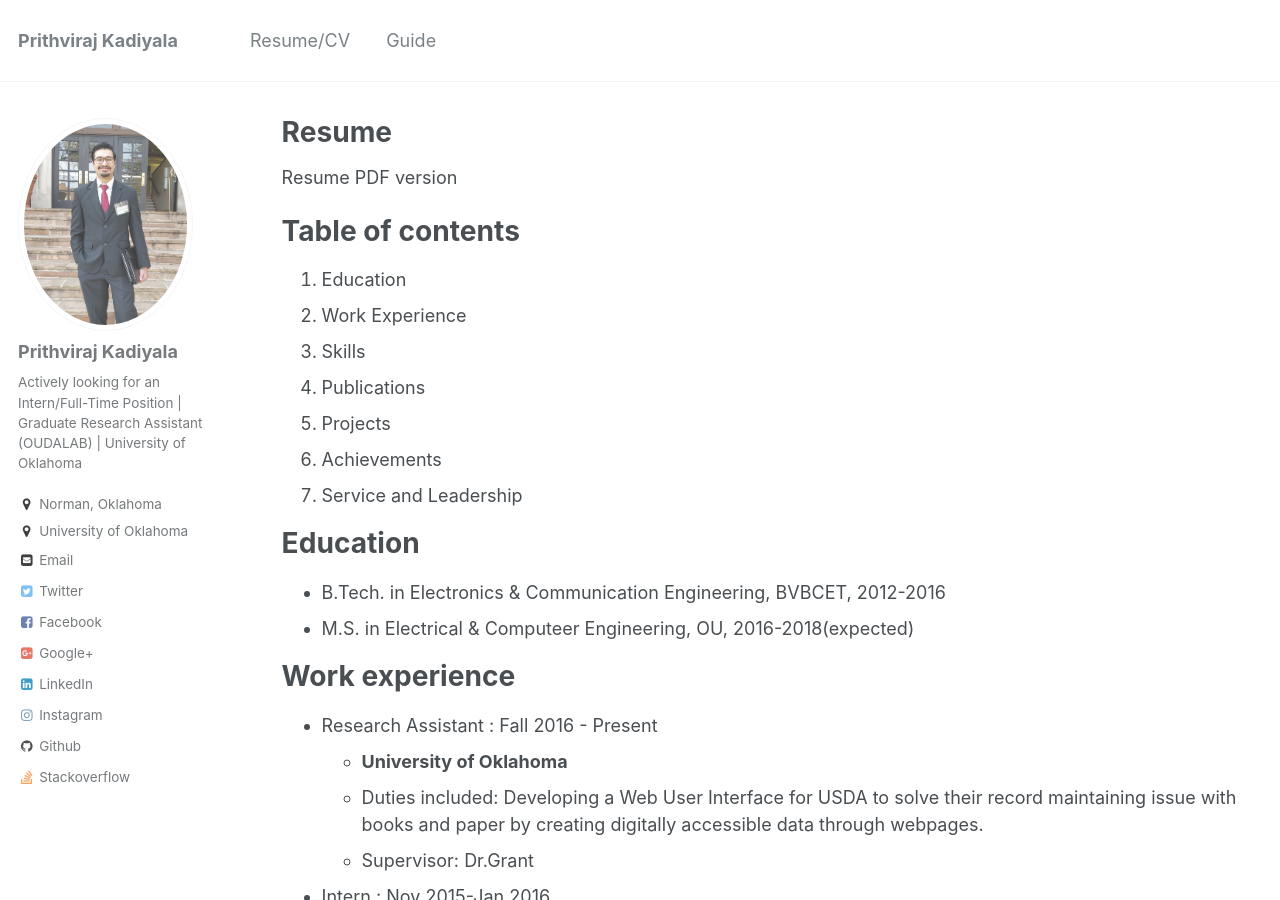
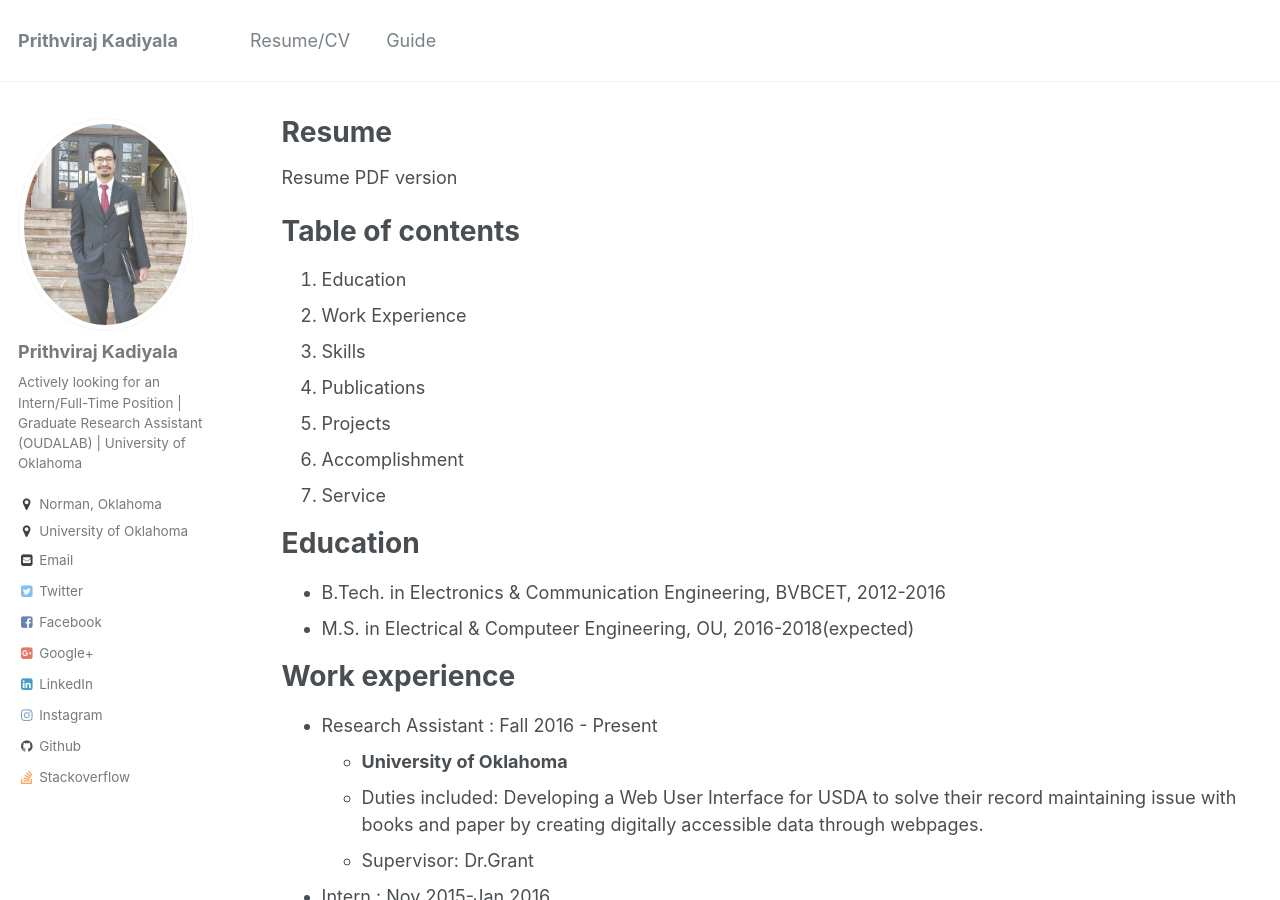
Before and after one commit to prithvirajkadiyala/prithvirajkadiyala.github.io, a Jekyll site: the page built from _pages/cv.md, in a window 1280 px wide and 900 px high. Built offline with Jekyll 4.4.1, drawn with Linux system fonts in a browser that asks for light colours; some of the changed text lies outside the part shown.

Commit message:
Update cv.md

```diff
--- a/_pages/cv.md
+++ b/_pages/cv.md
@@ -16,8 +16,8 @@ redirect_from:
 3. [Skills](#skills)
 4. [Publications](#publications)
 5. [Projects](#projects)
-6. [Achievements](#achievements)
-7. [Service and Leadership](#service-and-leadership)
+6. [Accomplishment](#accomplishment)
+7. [Service](#service)
 
 Education
 ======
@@ -77,7 +77,7 @@ Projects
   7. Worked on “Network management system (NMS)” as a part of project in Bachelor’s Degree.
 
 
- Achievements
+ Accomplishment
  =====
   * Achieved 2nd prize in Analog maker competition held by Texas Instruments India in 2014.
   * Helped in the web page designing of the National Tech-fest, Pleiades 2015.
@@ -86,7 +86,7 @@ Projects
   * Attended workshops on Hacking Expert (Level 1.0) and Android App Development in NITK, Suratkal.
 
 
- Service and leadership
+ Service
  =====
 
   * Junior head of Paper\Poster presentation and Registration committee.
```
